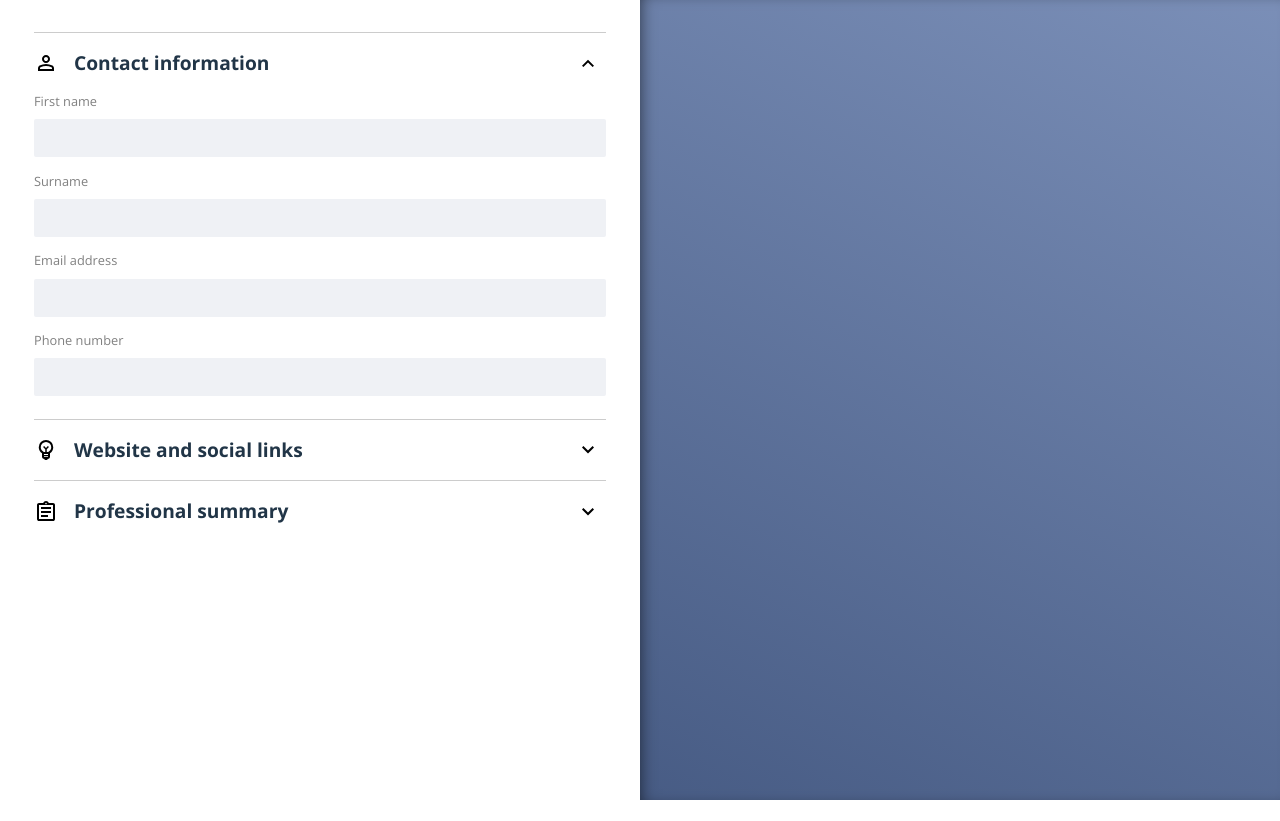
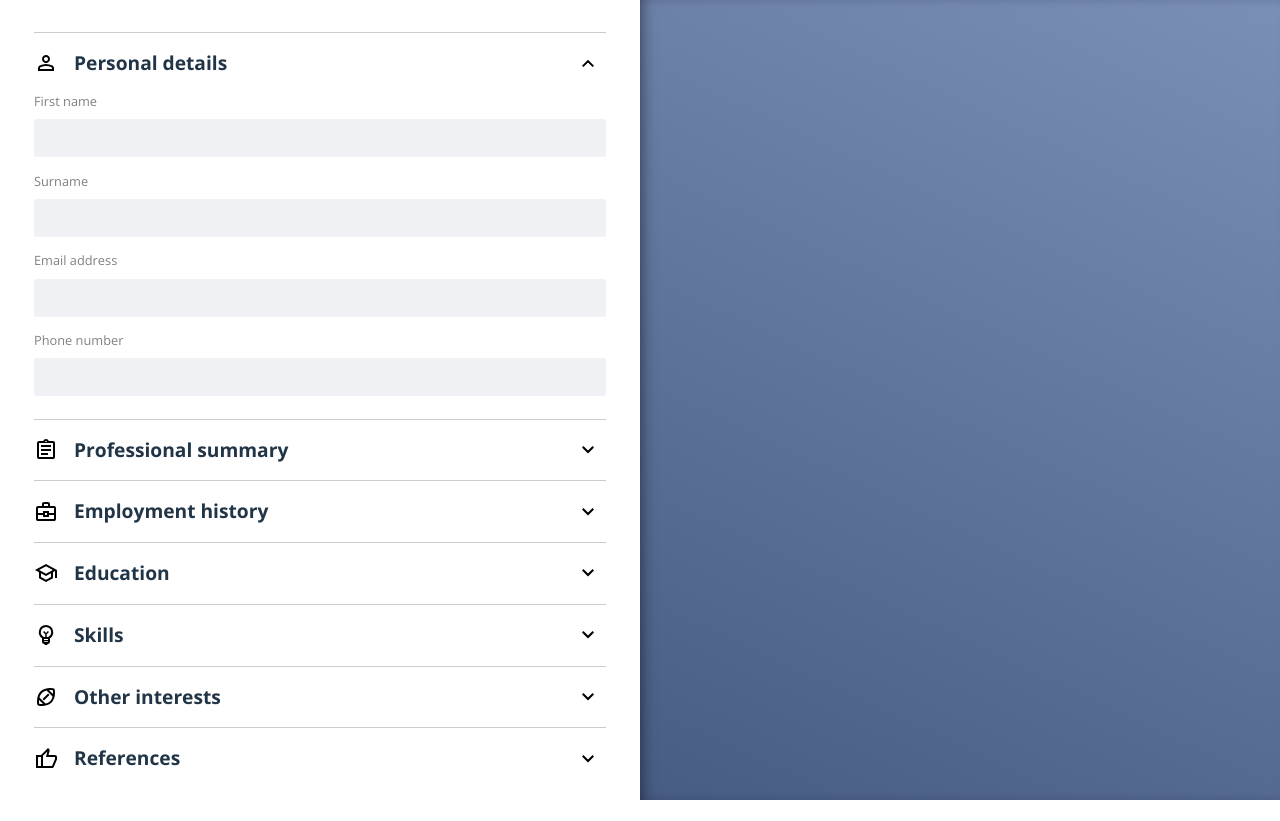
Before and after one commit to CJohnston079/odin-cv-builder, a React (Vite) app: page / in a window 1280 px wide. Before the commit the page ends 800 px from the top, so only its background shows below. Built offline with nearby package versions, Linux system fonts and the light colour scheme.

Commit message:
feat: add additional fieldsets to editor form

```diff
--- a/src/components/Editor.jsx
+++ b/src/components/Editor.jsx
@@ -10,25 +10,53 @@ export default function Editor() {
 		<section id="editor">
 			<form>
 				<Fieldset
-					heading="Contact information"
+					heading="Personal details"
 					iconSrc="./src/assets/icons/profile.svg"
 					fields={inputs.contact}
 					isActive={activeFieldset === 0}
 					onShow={() => setActiveFieldset(0)}
 				/>
 				<Fieldset
-					heading="Website and social links"
-					iconSrc="./src/assets/icons/skills.svg"
-					fields={inputs.links}
+					heading="Professional summary"
+					iconSrc="./src/assets/icons/summary.svg"
+					fields={inputs.summary}
 					isActive={activeFieldset === 1}
 					onShow={() => setActiveFieldset(1)}
 				/>
 				<Fieldset
-					heading="Professional summary"
-					iconSrc="./src/assets/icons/summary.svg"
-					fields={inputs.summary}
+					heading="Employment history"
+					iconSrc="./src/assets/icons/employment.svg"
+					fields={inputs.sample}
 					isActive={activeFieldset === 2}
 					onShow={() => setActiveFieldset(2)}
+				/>
+				<Fieldset
+					heading="Education"
+					iconSrc="./src/assets/icons/education.svg"
+					fields={inputs.sample}
+					isActive={activeFieldset === 3}
+					onShow={() => setActiveFieldset(3)}
+				/>
+				<Fieldset
+					heading="Skills"
+					iconSrc="./src/assets/icons/skills.svg"
+					fields={inputs.sample}
+					isActive={activeFieldset === 4}
+					onShow={() => setActiveFieldset(4)}
+				/>
+				<Fieldset
+					heading="Other interests"
+					iconSrc="./src/assets/icons/interests.svg"
+					fields={inputs.sample}
+					isActive={activeFieldset === 5}
+					onShow={() => setActiveFieldset(5)}
+				/>
+				<Fieldset
+					heading="References"
+					iconSrc="./src/assets/icons/references.svg"
+					fields={inputs.sample}
+					isActive={activeFieldset === 6}
+					onShow={() => setActiveFieldset(6)}
 				/>
 			</form>
 		</section>
--- a/src/data/inputs.js
+++ b/src/data/inputs.js
@@ -10,4 +10,5 @@ export default {
 		{ label: "LinkedIn", name: "linkedin" },
 	],
 	summary: [{ label: "Professional summary", name: "summary" }],
+	sample: [{ label: "Sammple field", name: "sample" }],
 };
```
Also changed, not shown: src/assets/icons/references.svg.
